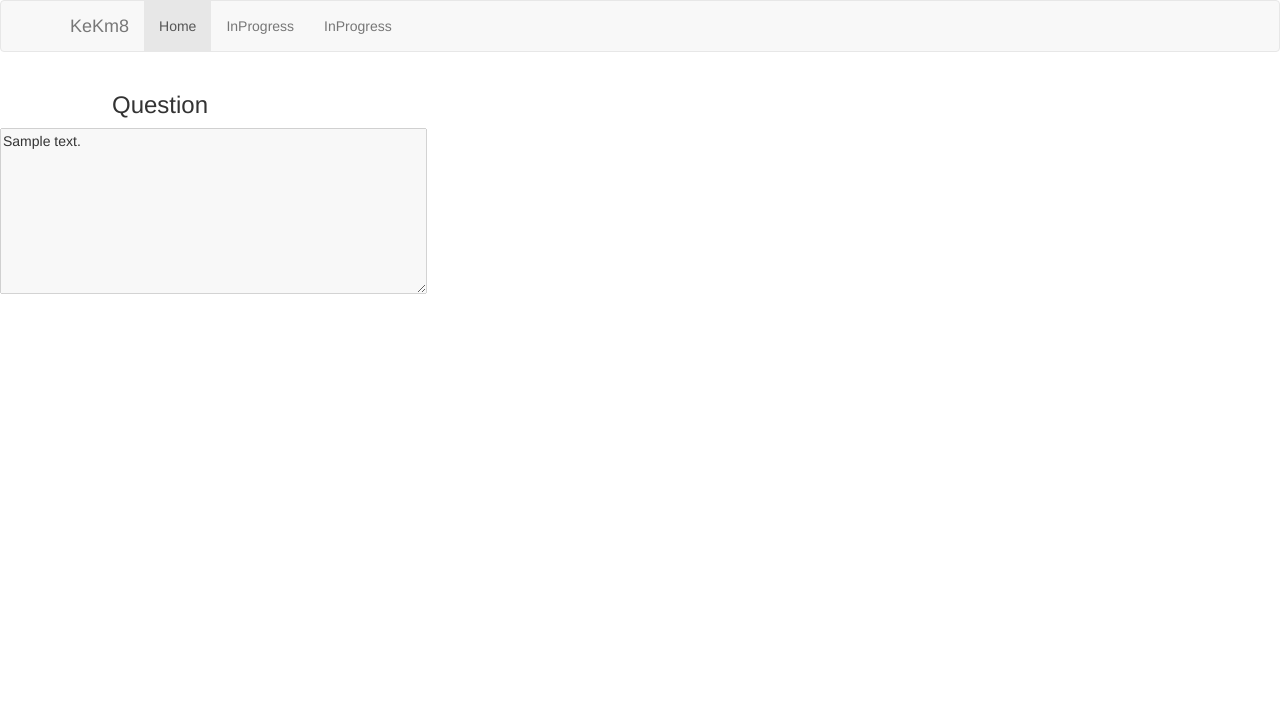
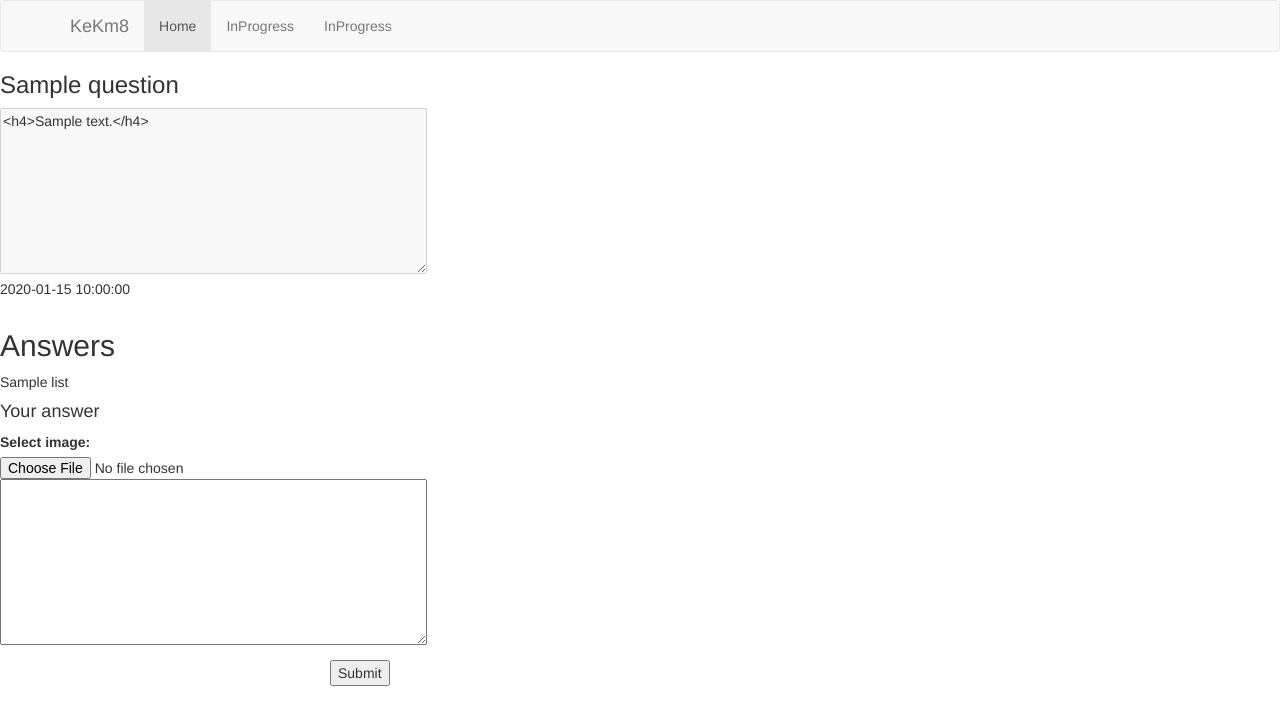
Before and after one commit to allused/askmatehelp, a Flask app: template templates/answers.html in a window 1280 px wide. Shown: the top 725 px of the page. Run offline with Flask 2, Linux system fonts and the light colour scheme; the template is opened without the code that fills it: most values are stand-ins (such as "Sample title", 1, 10 or a date in 2020); some libraries are stand-ins or nearby versions.

Commit message:
nagybaszó update, server.py updated with /answers, answers html added, updates on util, data_handler,mainpage.html

```diff
--- a/server.py
+++ b/server.py
@@ -2,9 +2,7 @@ from flask import Flask, render_template, redirect, request, url_for
 import data_handler
 from data_handler import QUESTION_DATA_FILE_PATH, question_header, ANSWER_DATA_FILE_PATH, answers_header, TEMPLATE_HEADER
 import util
-
 app = Flask(__name__)
-
 
 @app.route("/")
 def home():
@@ -32,13 +30,28 @@ def add_question():
 
     return render_template('add_question.html')
 
-@app.route('/answers')
-def answers(question_id=1):
+@app.route('/answers/<question_id>', methods=['GET', 'POST'])
+def answers(question_id):
+    temp_lst = []
     questions = data_handler.read_elements_csv(QUESTION_DATA_FILE_PATH, question_header)
     question_dict = data_handler.find_ids(questions, question_id)
     answers = data_handler.read_elements_csv(ANSWER_DATA_FILE_PATH, answers_header)
-    return render_template('answers.html', question=question_dict, answers=answers, )
 
+    if request.method == 'POST':
+        message = request.form['answer_message']
+        image = request.form['img']
+        answer_container = [data_handler.get_id(ANSWER_DATA_FILE_PATH),util.get_unix_time(),'0',question_id,message,]
+
+        for item in answer_container:
+            temp_lst.append(item)
+            if image:
+                temp_lst.append(image)
+        return redirect('/')
+
+
+
+
+    return render_template('answers.html', question=question_dict, answers=answers,)
 
 if __name__ == "__main__":
     app.run(
--- a/templates/answers.html
+++ b/templates/answers.html
@@ -1,15 +1,40 @@
 {% extends 'layout.html' %}
 {% block content %}
 <div class="answers_grid">
-    <div id="headers">
-        <div><h3>Question</h3></div>
+    <div id="question">
+        <article id="question">
+            <h3>{{ question.title }}</h3>
+            <textarea id="question" cols="50" rows="8" DISABLED><h4>{{ question.message }}</h4></textarea>
+            <p>{{ question.submission_time }}</p>
+        </article>
 
     </div>
-    <div id="question">
-
-        <textarea id="question_message" cols="50" rows="8" disabled>{{ question.message }}</textarea>
-
+    <div id="headers">
+        <div><h2 align="left">Answers</h2></div>
+    </div>
+    <div id="answers">
+        {% for dict in answers %}
+            {% for key, value in dict.items() %}
+                {% if key == 'question_id' and value == question.id %}
+                    <textarea id="answer_messages" cols="50" rows="8" disabled>{{ dict.message }}</textarea>
+                    <p>{{ dict.submission_time }}</p>
+                {% endif %}
+            {% endfor %}
+        {% endfor %}
+        <div id="test">
+            <div>{{ list }}</div>
+        </div>
+        <form name="question" method="post">
+        <div><h4 align="left">Your answer</h4></div>
+                <label for="img">Select image:</label>
+                <input type="file" id="img" name="img" accept="image/jpeg">
+                <textarea name="answer_message" id="answer_form" cols="50" rows="8"></textarea>
+        <div id="submit">
+            <button type="submit" name="submit">Submit</button>
+        </div>
+        </form>
 
     </div>
+
 </div>
 {% endblock %}
--- a/templates/home.html
+++ b/templates/home.html
@@ -9,7 +9,7 @@
         </div>
         {% for question in questions %}
             <div id="questions">
-                <div><a href="question/{{ question.id }}">{{ question.title }}</a></div>
+                <div><a href="answers/{{ question.id }}">{{ question.title }}</a></div>
                 <div>{{ question.submission_time }}</div>
                 <div>{{ question.view_number }}</div>
                 <div>{{ question.vote_number }}</div>
```
